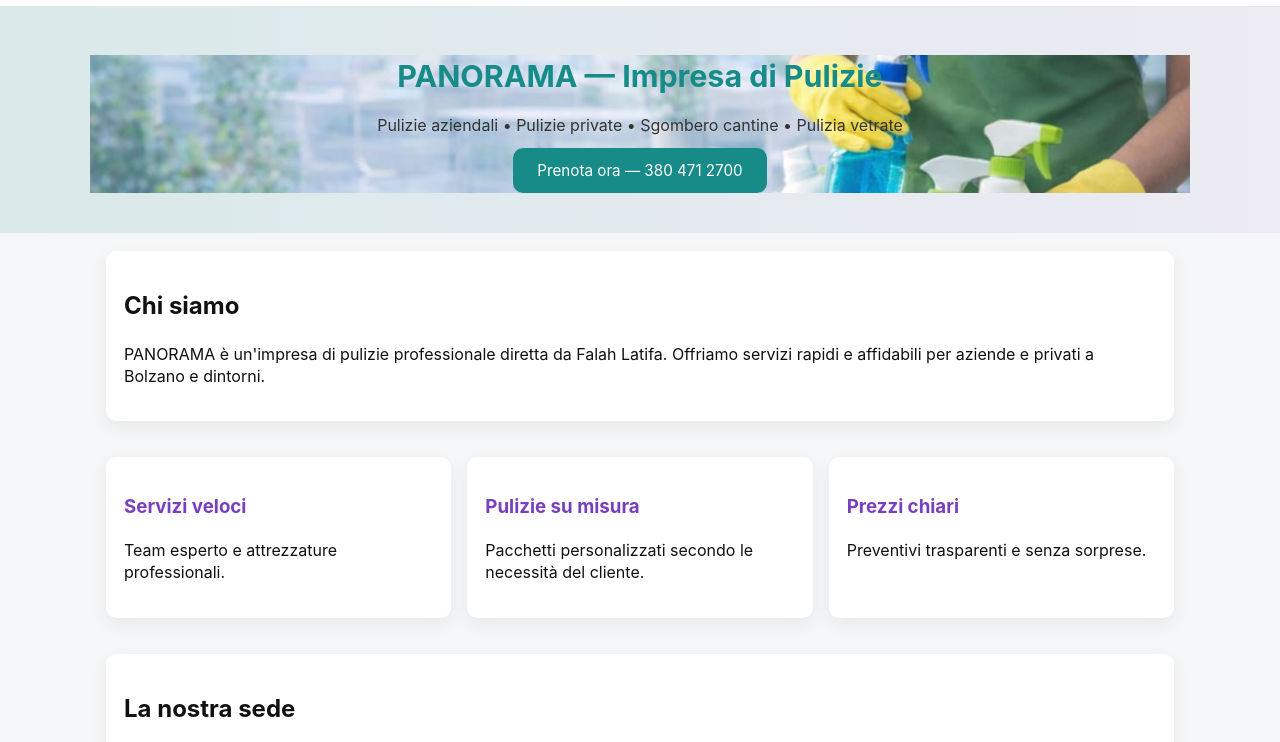
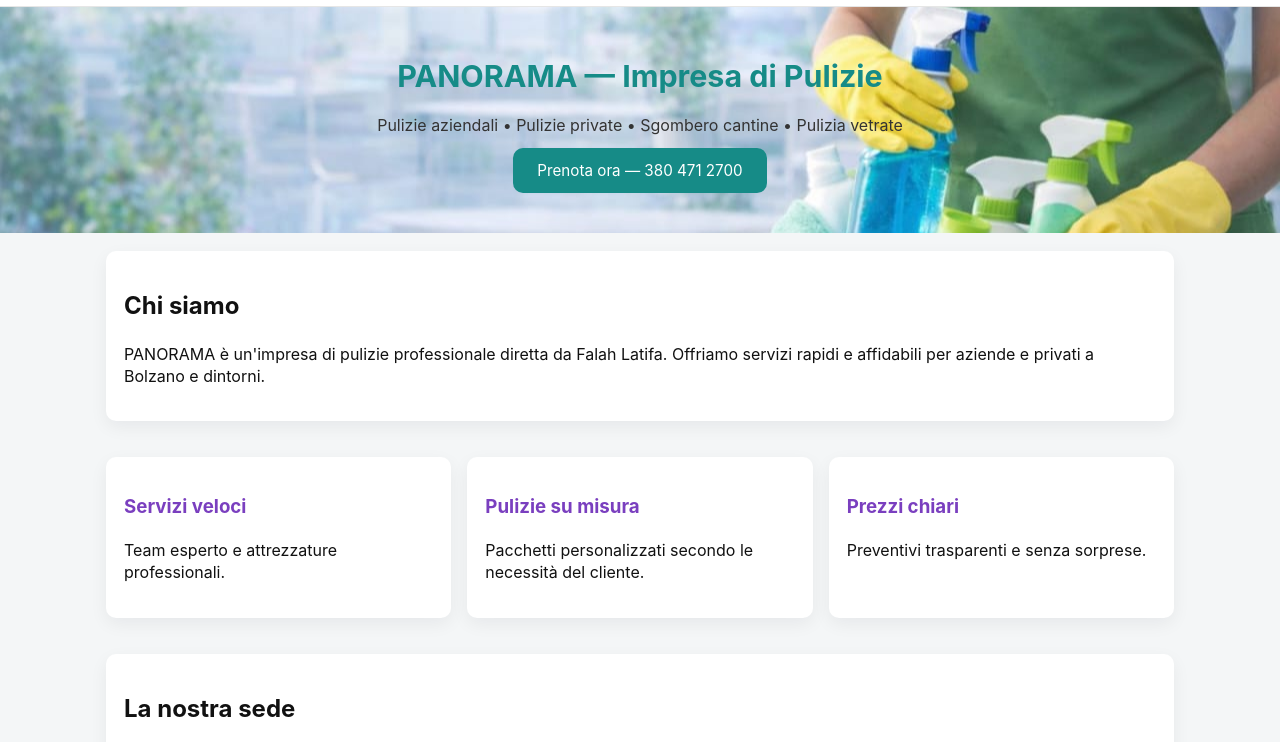
Before and after one commit to HamzaSa11/Panorama-italy, a website: page Panorama/Panorama/index.html in a window 1280 px wide. Shown: the part 42-784 px from the top of the page. Drawn offline with Linux system fonts and the light colour scheme; some packages are replaced by stand-ins of ours; no server answers.

Commit message:
Update index.html

```diff
--- a/Panorama/Panorama/index.html
+++ b/Panorama/Panorama/index.html
@@ -30,10 +30,10 @@
       </div>
     </nav>
 
-    <header class="hero">
-      <div class="container" style="background-image: url('panaroma_index.jpeg');
+    <header class="hero"  style="background-image: url('panaroma_index.jpeg');
                              background-size: cover;
                              background-position: center;">
+      <div class="container">
         <h1>PANORAMA — Impresa di Pulizie</h1>
         <p class="lead">
           Pulizie aziendali • Pulizie private • Sgombero cantine • Pulizia
```
